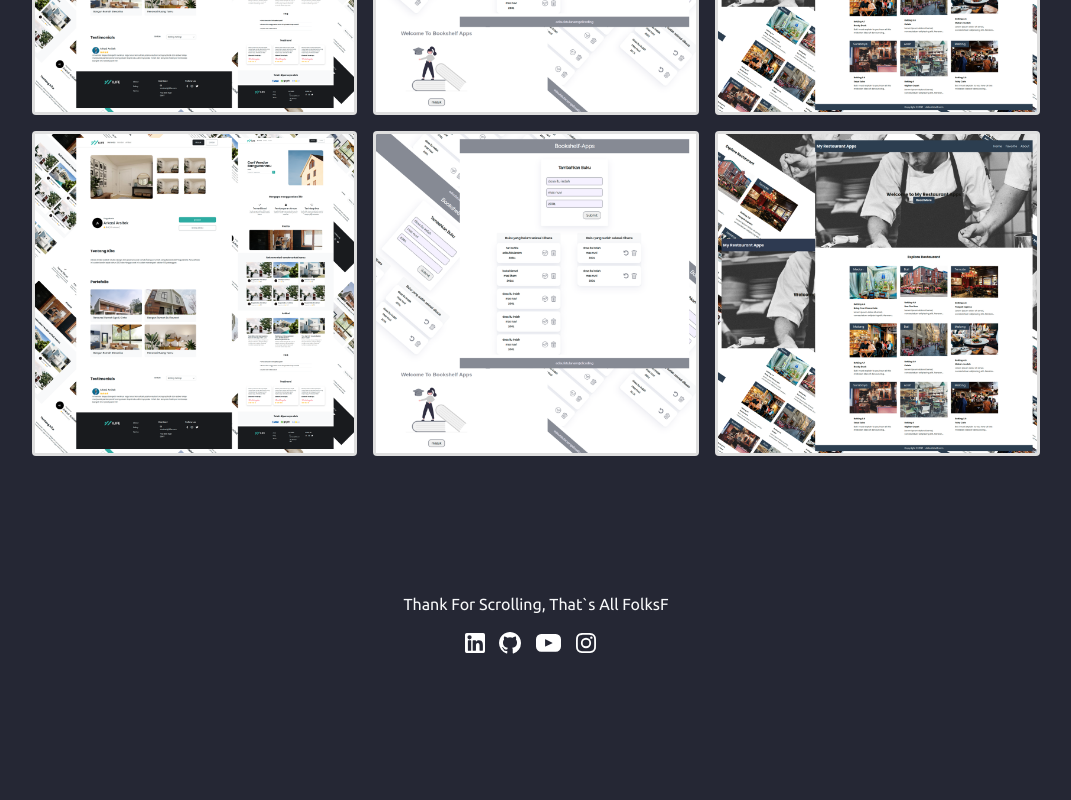
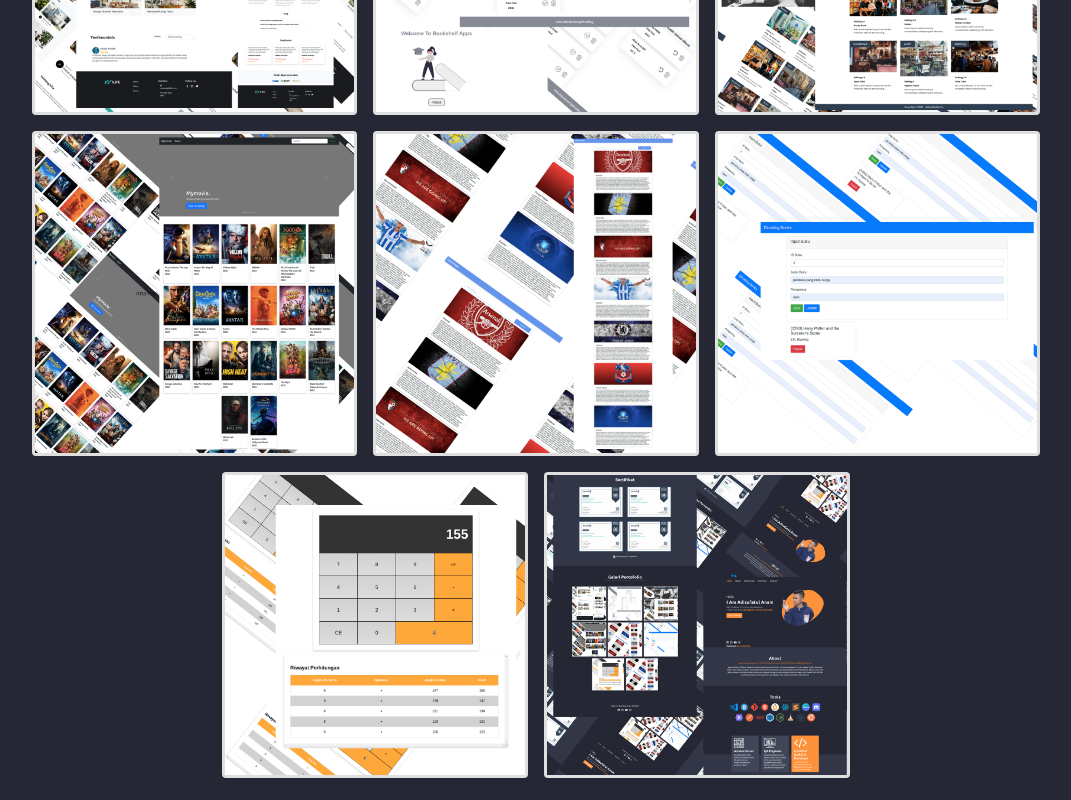
Before and after one commit to stryn26/portofolio-bootstrap, a plain HTML site: page index.html in a window 1280 px wide. Shown: the part 3340-4140 px from the top of the page, without its empty margins (104-1175 px from the left). Before the commit the page ends 4052 px from the top, so only its background shows below. Drawn offline with nearby package versions, Linux system fonts and the light colour scheme.

Commit message:
portofolio fix done

```diff
--- a/index.html
+++ b/index.html
@@ -457,13 +457,21 @@
                 </div>
                 <div class="col-lg-11 col-md-12 d-flex pt-7">
                     <div class="card border-3 m-2">
-                        <img src="./img/portofolio-5.png" alt="">
+                        <img src="./img/portofolio-6.png" alt="">
                     </div>
                     <div class="card border-3 m-2">
-                        <img src="./img/portofolio-4.png" alt="">
+                        <img src="./img/portofolio-7.png" alt="">
                     </div>
                     <div class="card border-3 m-2">
-                        <img src="./img/portofolio-3.png" alt="">
+                        <img src="./img/portofolio-8.png" alt="">
+                    </div>
+                </div>
+                <div class="col-lg-7 col-md-12 d-flex pt-7">
+                    <div class="card border-3 m-2">
+                        <img src="./img/portofolio-9.png" alt="">
+                    </div>
+                    <div class="card border-3 m-2">
+                        <img src="./img/portofolio-10.png" alt="">
                     </div>
                 </div>
             </div>
```
Also changed, not shown: img/portofolio-10.png (added), img/portofolio-6.png (added), img/portofolio-7.png (added), img/portofolio-8.png (added), img/portofolio-9.png (added), 1 other file.
